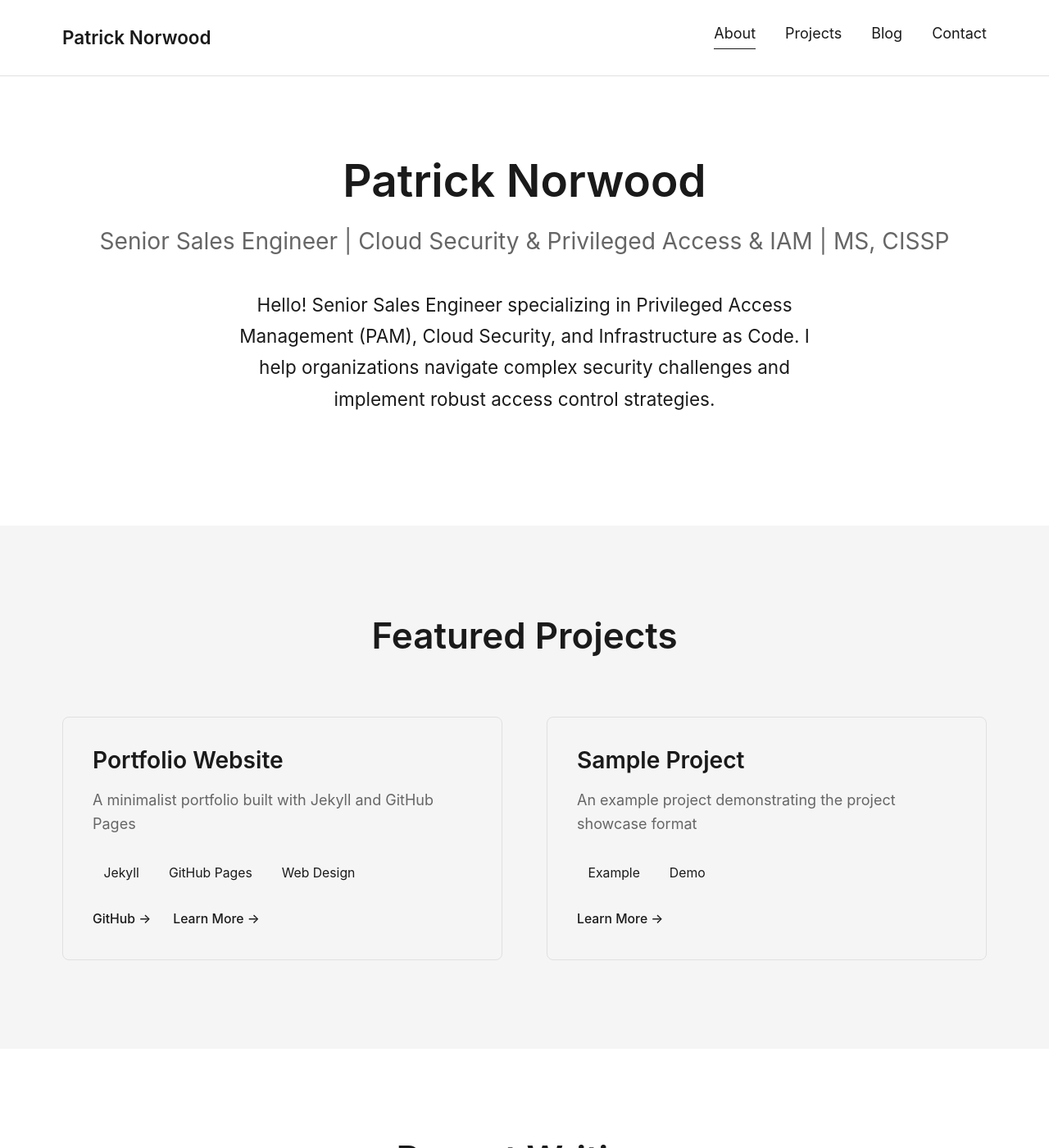
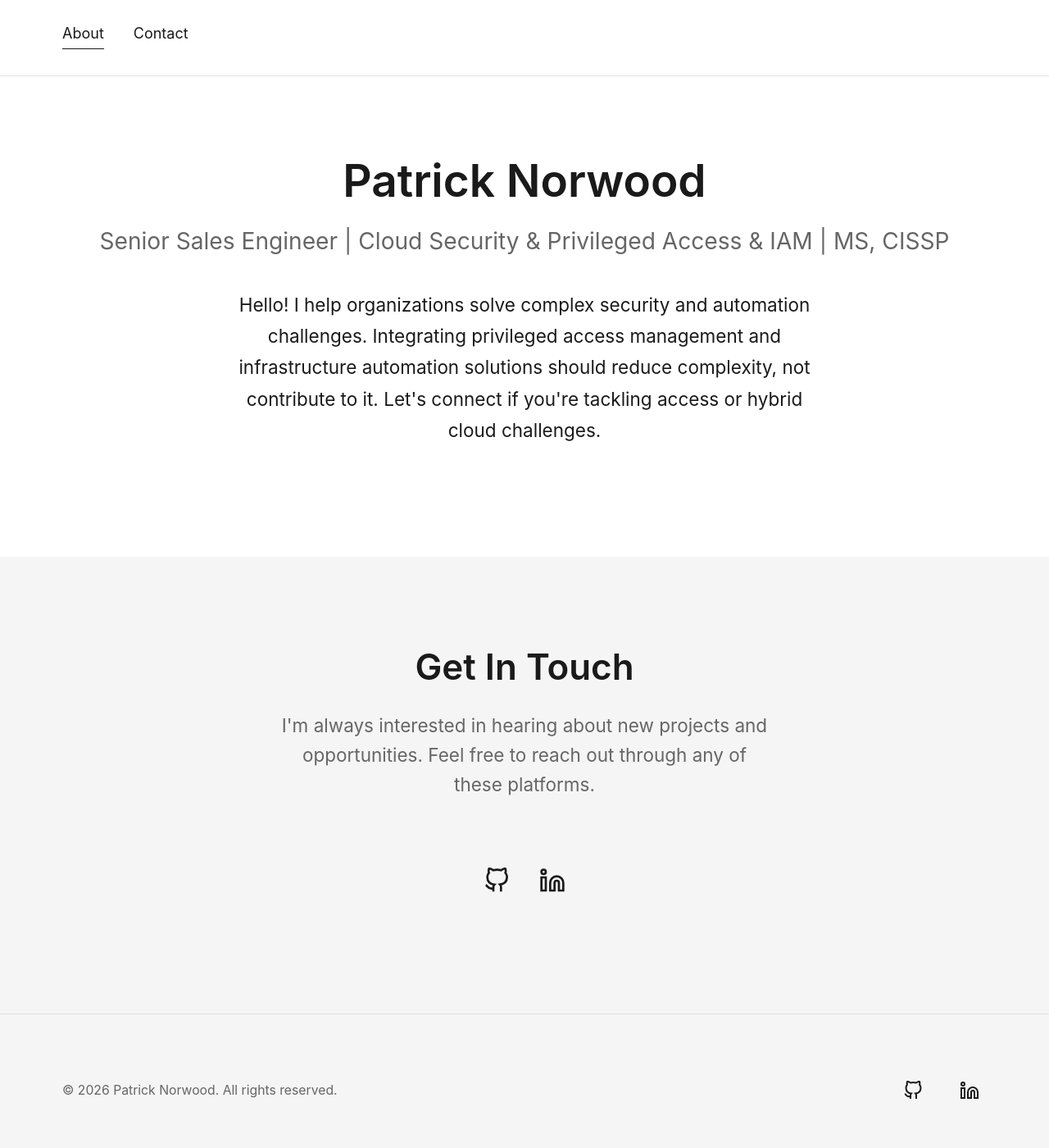
Before and after one commit to phnorwood/phnorwood.github.io, a Jekyll site: the page built from index.html, in a window 1280 px wide and 1400 px high. Shown: the whole window at 82% size. Built offline with Jekyll 4.4.1, drawn with Linux system fonts in a browser that asks for light colours; the list of posts is cut into pages by our own code; some of the changed text lies outside the part shown.

Commit message:
Simplify site by hiding placeholder sections and refining bio
Co-Authored-By: Claude Opus 4.6 <noreply@anthropic.com>

```diff
--- a/_config.yml
+++ b/_config.yml
@@ -61,9 +61,9 @@ linkedin_username: phnorwood
 navigation:
   - title: About
     url: "#about"
-  - title: Projects
-    url: "#projects"
-  - title: Blog
-    url: "#blog"
+  #- title: Projects
+  #  url: "#projects"
+  #- title: Blog
+  #  url: "#blog"
   - title: Contact
     url: "#contact"
--- a/_includes/navigation.html
+++ b/_includes/navigation.html
@@ -1,6 +1,6 @@
 <header class="site-header">
   <nav class="nav-container">
-    <a href="/" class="nav-logo">{{ site.title }}</a>
+    <!-- <a href="/" class="nav-logo">{{ site.title }}</a> -->
 
     <button class="nav-toggle" aria-label="Toggle navigation">
       <span></span>
--- a/index.html
+++ b/index.html
@@ -3,15 +3,18 @@ layout: default
 title: Home
 ---
 
-<!-- Hero/About Section -->
+<!-- About Section -->
 <section id="about" class="hero">
   <div class="container">
     <h1>{{ site.title }}</h1>
     <p class="tagline">{{ site.tagline }}</p>
     <div class="bio">
       <p>
-        Hello! Senior Sales Engineer specializing in Privileged Access Management (PAM), Cloud Security, and Infrastructure as Code.
-        I help organizations navigate complex security challenges and implement robust access control strategies.
+        Hello! I help organizations solve complex security and automation challenges.
+
+        Integrating privileged access management and infrastructure automation solutions should reduce complexity, not contribute to it.
+
+        Let's connect if you're tackling access or hybrid cloud challenges.
       </p>
       <p>
       </p>
@@ -20,6 +23,7 @@ title: Home
 </section>
 
 <!-- Projects Section -->
+ <!--
 <section id="projects" class="section-projects">
   <div class="container">
     <h2>Featured Projects</h2>
@@ -63,8 +67,9 @@ title: Home
     </div>
   </div>
 </section>
-
+-->
 <!-- Blog Section -->
+ <!--
 <section id="blog" class="section-blog">
   <div class="container">
     <h2>Recent Writing</h2>
@@ -87,6 +92,7 @@ title: Home
     {% endif %}
   </div>
 </section>
+-->
 
 <!-- Contact Section -->
 <section id="contact" class="section-contact">
```
